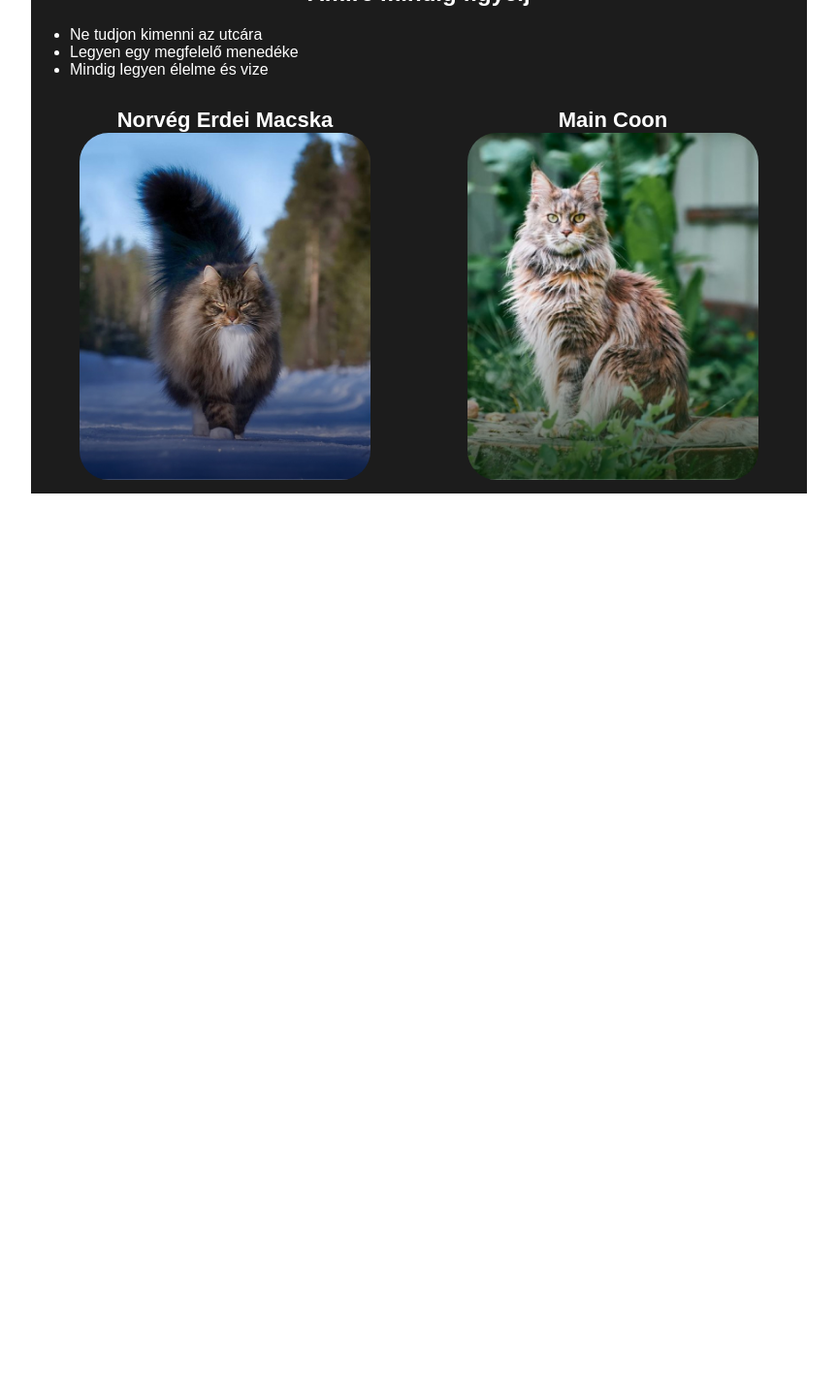
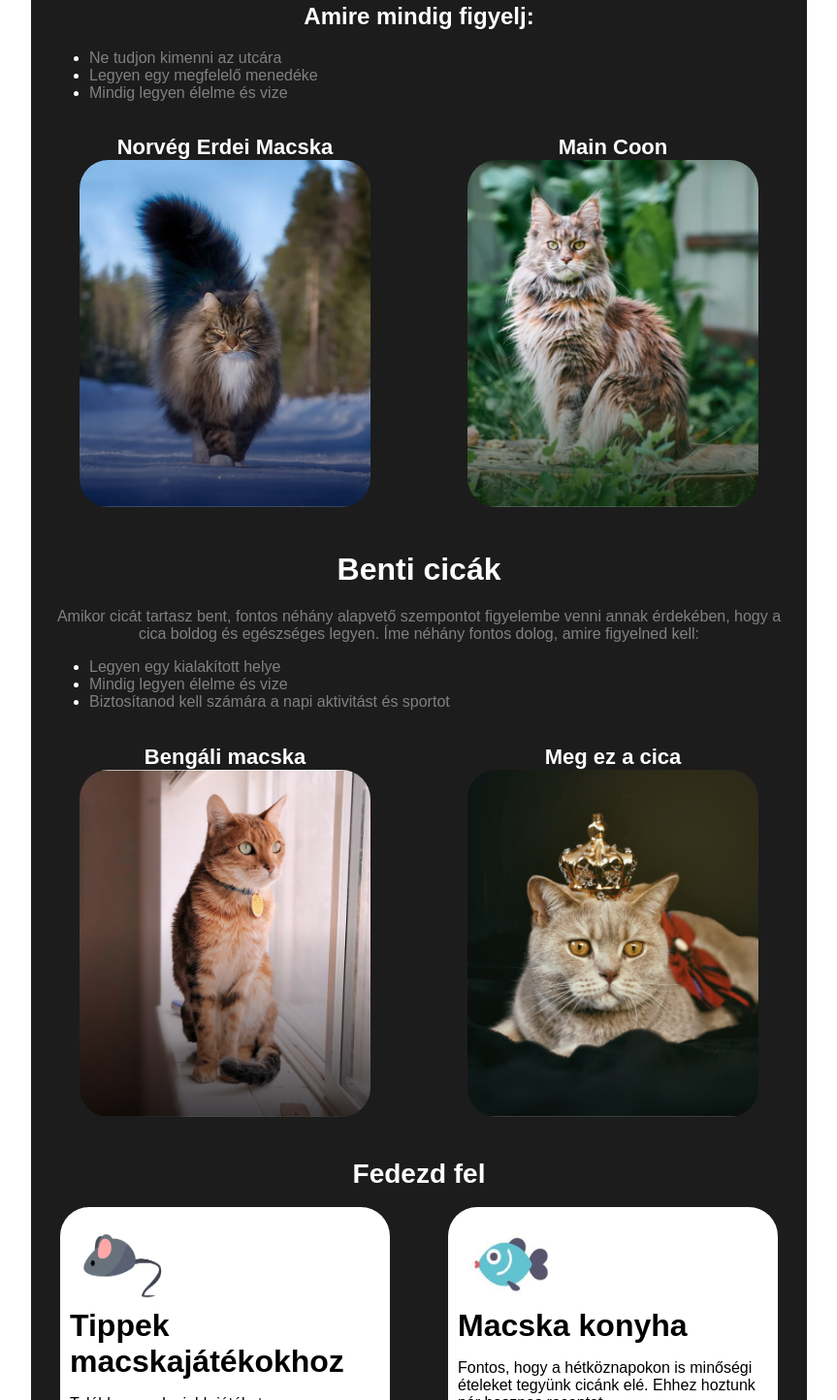
Before and after one commit to radel01/macskaland, a plain HTML site: page index.html in a window 1280 px wide. Shown: the part 1356-2800 px from the top of the page at 97% size, without its empty margins (208-1071 px from the left). Before the commit the page ends 1873 px from the top, so only its background shows below. Drawn offline with Linux system fonts and the light colour scheme.

Commit message:
negyedik, otodik div kesz

```diff
--- a/index.html
+++ b/index.html
@@ -42,11 +42,11 @@
             <div class="harmadikFejlec">
                 <h1>Kinti cicák</h1>
                 <p>Az időjárás és a hőmérséklet nagyban befolyásolja, hogy egy macska kint tartható-e. Extrém hideg vagy meleg időjárás veszélyeztetheti a macska egészségét.</p>
-                <h2>Amire mindig figyelj</h2>
+                <h2>Amire mindig figyelj:</h2>
                 <ul>
-                    <li>Ne tudjon kimenni az utcára</li>
-                    <li>Legyen egy megfelelő menedéke</li>
-                    <li>Mindig legyen élelme és vize</li>
+                    <li><a id="lista">Ne tudjon kimenni az utcára</a></li>
+                    <li><a id="lista">Legyen egy megfelelő menedéke</a></li>
+                    <li><a id="lista">Mindig legyen élelme és vize</a></li>
                 </ul>
             </div>
             <div class="harmadikKepek">
@@ -60,6 +60,50 @@
                 </div>
             </div>
         </div>
+        <div class="negyedik">
+            <div class="negyedikFejlec">
+                <h1>Benti cicák</h1>
+                <p>Amikor cicát tartasz bent, fontos néhány alapvető szempontot figyelembe venni annak érdekében, hogy a cica boldog és egészséges legyen. Íme néhány fontos dolog, amire figyelned kell:</p>
+                <ul>
+                    <li><a id="lista">Legyen egy kialakított helye</a></li>
+                    <li><a id="lista">Mindig legyen élelme és vize</a></li>
+                    <li><a id="lista">Biztosítanod kell számára a napi aktivitást és sportot</a></li>
+                </ul>
+            </div>
+            <div class="negyedikKepek">
+                <div class="bengali">
+                    <h1>Bengáli macska</h1>
+                <img src="images/bengali.jpg" alt="cica">
+                </div>
+                <div class="megez">
+                    <h1>Meg ez a cica</h1>
+                <img src="images/meg ez a cica.jpg" alt="cica">
+                </div>
+            </div>
+        </div>
+        <div class="otodik">
+            <div class="otodikFejlec">
+                <h1>Fedezd fel</h1>
+            </div>
+            <div class="otodikTartalom">
+                <div class="eger">
+                    <img src="images/egér.jpg" alt="eger">
+                    <h1>Tippek macskajátékokhoz</h1>
+                    <p>Találd meg a legjobb játékot kiskedvencednek.</p>
+                    <div class="gomb3">
+                        <a id="gomb3" href="">Érdekel</a>
+                    </div>
+                </div>
+                <div class="hal">
+                    <img src="images/hal.jpg" alt="hal">
+                    <h1>Macska konyha</h1>
+                    <p>Fontos, hogy a hétköznapokon is minőségi ételeket tegyünk cicánk elé. Ehhez hoztunk pár hasznos receptet</p>
+                    <div class="gomb3">
+                        <a id="gomb3" href="">Érdekel</a>
+                    </div>
+                </div>
+            </div>
+        </div>
     </div>
 </body>
 </html>
--- a/stilus.css
+++ b/stilus.css
@@ -99,6 +99,9 @@
 .masodikMenu ul a{
     text-decoration: none;
 }
+.masodikFejlec{
+    margin: 20px;
+}
 .masodikFejlec p{
     color: gray;
     padding: 10px 10px 50px 10px;
@@ -154,3 +157,132 @@
 .harmadikFejlec ul{
     text-align: left;
 }
+#lista{
+    color: gray;
+}
+.harmadikFejlec li{
+    color: white;
+}
+.harmadikFejlec p{
+    color: gray;
+}
+.harmadikFejlec{
+    margin: 20px;
+}
+/*negyedik div*/
+.negyedikKepek{
+    display: grid;
+    grid-template-columns: 1fr 1fr;
+
+}
+.negyedikKepek h1{
+    margin-bottom: 0px;
+    font-size: 22px;
+    color: white;
+}
+.bengali img{
+    border-radius: 30px;
+    max-width: 300px;
+}
+.megez img {
+    border-radius: 30px;
+    max-width: 300px;
+}
+.negyedik {
+    background-color: rgb(28, 28, 28);
+    width: 100%;
+    max-width:fit-content;
+    margin: auto;
+    padding: 10px 0px 10px 0px;
+    color: gray;
+    text-align: center;
+    font-family: Arial, Helvetica, sans-serif;
+    font-weight: lighter;
+
+}
+.negyedik h1{
+    color: white;
+}
+.negyedikFejlec ul{
+    text-align: left;
+    color: white;
+}
+.negyedikFejlec{
+    margin: 20px;
+}
+
+/*ötödik div*/
+.otodik {
+    background-color: rgb(28, 28, 28);
+    width: 100%;
+    max-width:fit-content;
+    margin: auto;
+    padding: 10px 0px 10px 0px;
+    color: black;
+    text-align: center;
+    font-family: Arial, Helvetica, sans-serif;
+    font-weight: lighter;
+
+}
+.otodikTartalom{
+    display: grid;
+    grid-template-columns: 1fr 1fr;
+    gap: 60px;
+
+}
+.otodikFejlec h1{
+    font-size: 28px;
+    color: #ffffff;
+}
+.hal{
+    background-color: #ffffff;
+    border-radius: 30px;
+    width: 320px;
+    height: 320px;
+    margin-right: 30px;
+    text-align: left;
+    padding: 10px;
+}
+.hal img{
+    width: 90px;
+    height: 80px;
+    margin: 10px 0px 0px 10px;
+}
+.eger img{
+    width: 90px;
+    height: 80px;
+    margin: 10px 0px 0px 10px;
+}
+.eger{
+    background-color: #ffffff;
+    border-radius: 30px;
+    width: 320px;
+    height: 320px;
+    margin-left: 30px;
+    text-align: left;
+    padding: 10px;
+}
+.eger h1{
+    margin: 0px;
+}
+.hal h1{
+    margin: 0px;
+}
+.hal p{
+    padding-bottom: 10px;
+}
+#gomb3{
+    background-color: #CB7006;
+    border-radius: 30px;
+    padding: 20px 100px 20px 100px;
+    color: #ffffff;
+    font-size: 20px;
+    text-decoration: none;
+}
+.gomb3{
+    margin: 35px 0px 0px 25px;
+}
+#gomb3:hover{
+    background-color: white;
+    color: black;
+}
```
